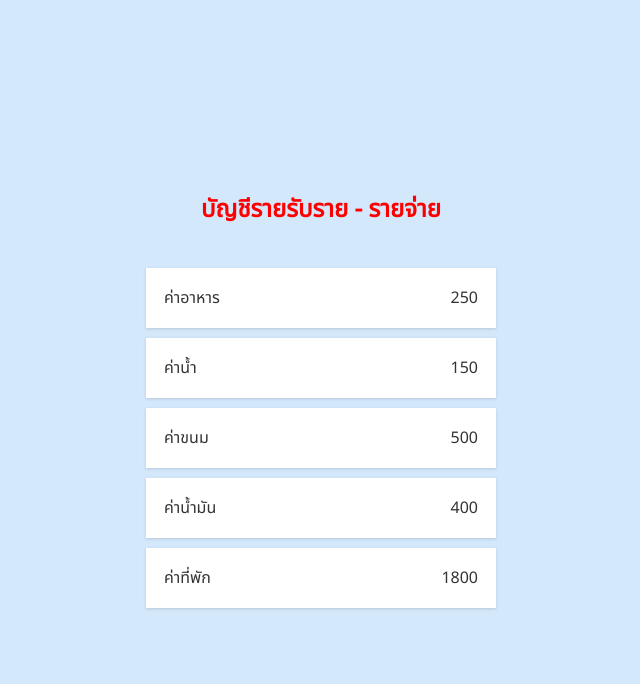
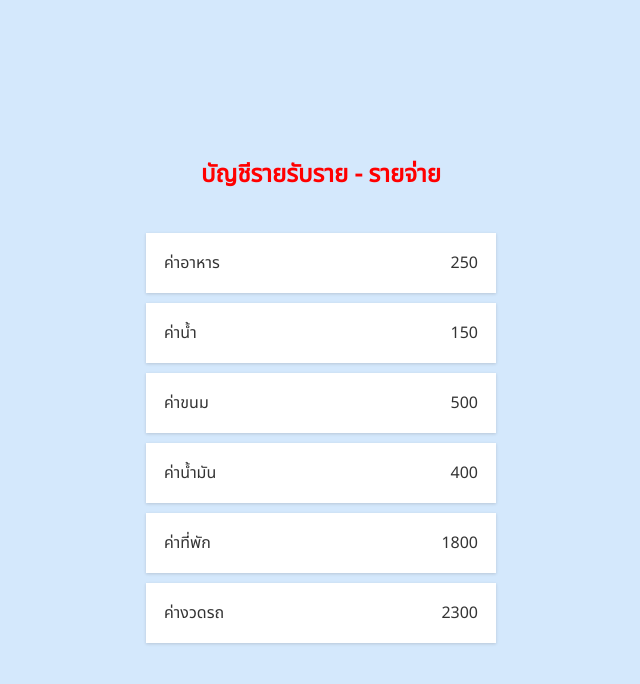
Before and after one commit to chankxow/ReactJs-Begin, a React (Create React App) app in the folder myApplication/react-basic/: page / in a window 1280 px wide. Shown: the top 684 px of the page, without its empty margins (319-959 px from the left). Built offline with nearby package versions, Linux system fonts and the light colour scheme.

Commit message:
Update transaction.js

```diff
--- a/myApplication/react-basic/src/component/transaction.js
+++ b/myApplication/react-basic/src/component/transaction.js
@@ -6,7 +6,9 @@ const Transaction =()=>{
     {title:'ค่าน้ำ',amount:'150'},
     {title:'ค่าขนม',amount:'500'},
     {title:'ค่าน้ำมัน',amount:'400'},
-    {title:'ค่าที่พัก',amount:'1800'}
+    {title:'ค่าที่พัก',amount:'1800'},
+    {title:'ค่างวดรถ',amount:'2300'}
+
   ]
     return(
     <ul className="item-list">
```
